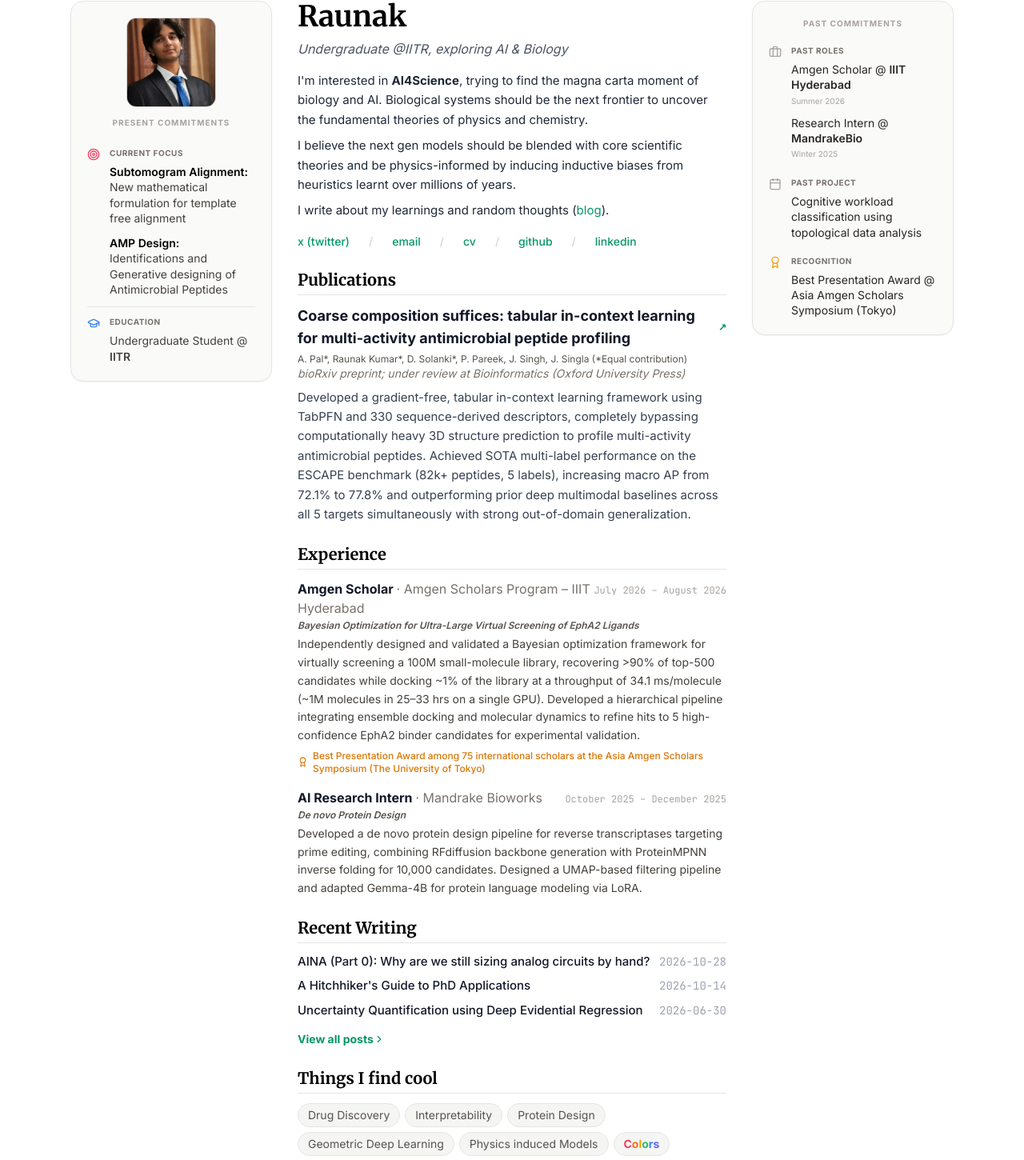
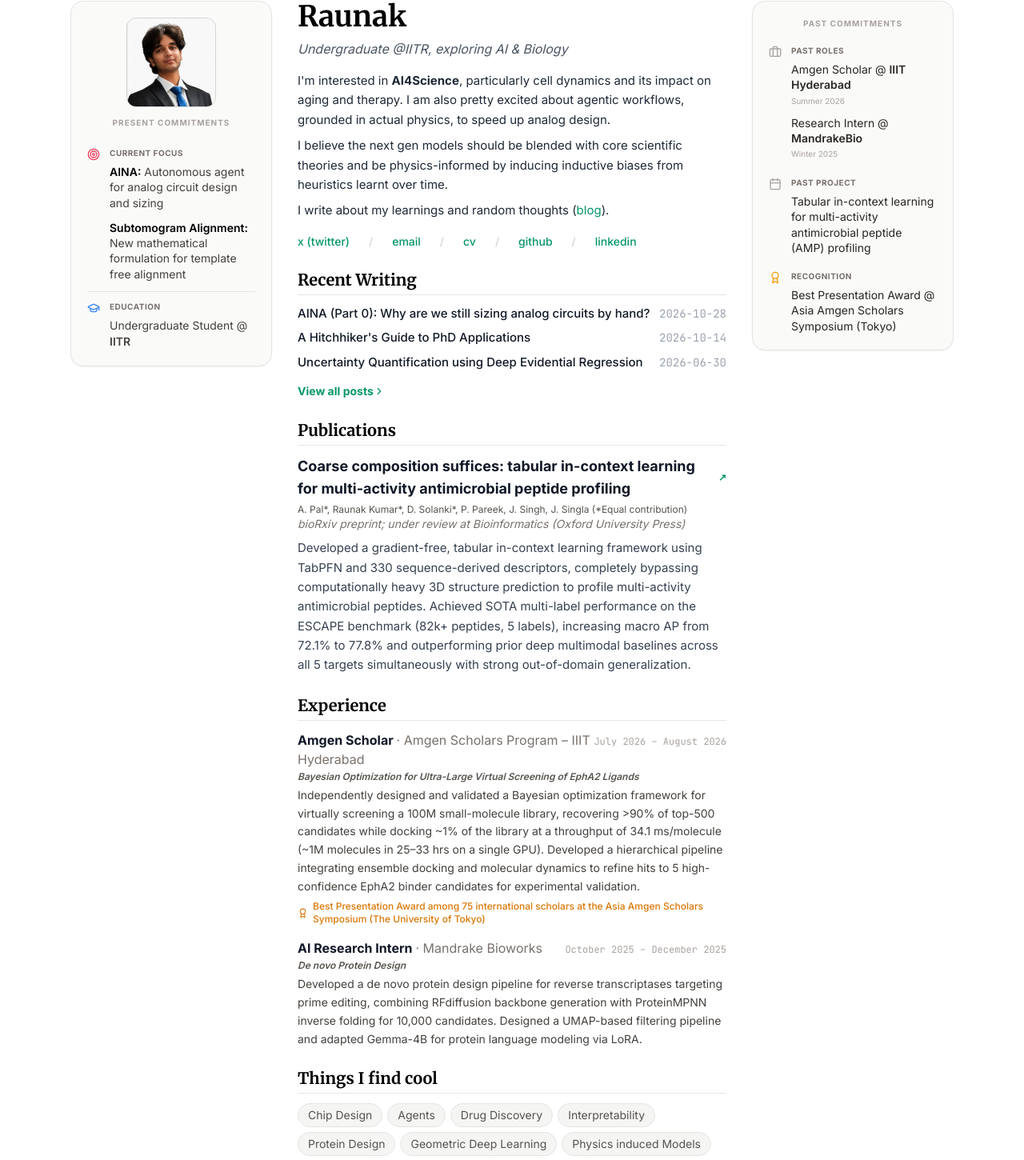
Before and after one commit to 0xGu4rdI4N/blog, a Next.js app: page / in a window 1280 px wide. Shown: the part 123-1573 px from the top of the page at 80% size. Built offline with nearby package versions, Linux system fonts and the light colour scheme.

Commit message:
feat: update portrait, focus on AINA, embed Vision Google Doc, reorder writings in navbar & homepage

```diff
--- a/src/app/page.js
+++ b/src/app/page.js
@@ -1,5 +1,3 @@
-
-
 import Link from 'next/link';
 import { getSortedPostsData } from '../lib/posts';
 import { PUBLICATIONS, EXPERIENCES } from '../lib/data';
@@ -17,7 +15,7 @@ export default function Home() {
                     <div className="bg-stone-50 dark:bg-neutral-900/50 border border-stone-200 dark:border-neutral-800 rounded-2xl p-5 shadow-sm">
                         <div className="flex flex-col items-center text-center mb-4">
                             <div className="w-28 h-28 bg-stone-200 dark:bg-neutral-800 rounded-xl mb-3 flex items-center justify-center overflow-hidden border border-stone-300 dark:border-neutral-700 shadow-inner">
-                                <img src="/blog/images/PORTRAIT.jpg" alt="Raunak" className="w-full h-full object-cover" />
+                                <img src="/blog/images/PORTRAIT.png" alt="Raunak" className="w-full h-full object-cover" />
                             </div>
                             <h2 className="text-[10px] font-bold tracking-widest uppercase text-stone-400 mb-1">Present Commitments</h2>
                         </div>
@@ -29,10 +27,12 @@ export default function Home() {
                                     <p className="font-bold text-stone-500 dark:text-stone-400 uppercase text-[10px] tracking-wider mb-1">Current Focus</p>
                                     <ul className="space-y-3 text-stone-700 dark:text-stone-300 leading-snug">
                                         <li>
-                                            <span className="font-semibold text-black dark:text-white">Subtomogram Alignment:</span> New mathematical formulation for template free alignment
+                                            <span className="font-semibold text-black dark:text-white">
+                                                <Link href="/writings/aina_part_0" className="hover:underline hover:text-emerald-600 transition-colors">AINA</Link>:
+                                            </span> Autonomous agent for analog circuit design and sizing
                                         </li>
                                         <li>
-                                            <span className="font-semibold text-black dark:text-white">AMP Design:</span> Identifications and Generative designing of Antimicrobial Peptides
+                                            <span className="font-semibold text-black dark:text-white">Subtomogram Alignment:</span> New mathematical formulation for template free alignment
                                         </li>
                                     </ul>
                                 </div>
@@ -61,10 +61,10 @@ export default function Home() {
 
                         <div className="space-y-2 text-gray-800 dark:text-gray-300 text-[15px] leading-relaxed">
                             <p>
-                                I'm interested in <strong>AI4Science</strong>, trying to find the magna carta moment of biology and AI. Biological systems should be the next frontier to uncover the fundamental theories of physics and chemistry.
+                                I'm interested in <strong>AI4Science</strong>, particularly cell dynamics and its impact on aging and therapy. I am also pretty excited about agentic workflows, grounded in actual physics, to speed up analog design.
                             </p>
                             <p>
-                                I believe the next gen models should be blended with core scientific theories and be physics-informed by inducing inductive biases from heuristics learnt over millions of years.
+                                I believe the next gen models should be blended with core scientific theories and be physics-informed by inducing inductive biases from heuristics learnt over time.
                             </p>
                             <p>
                                 I write about my learnings and random thoughts (<Link href="/writings" className="text-emerald-600 hover:underline">blog</Link>).
@@ -84,6 +84,30 @@ export default function Home() {
                             <a href="https://www.linkedin.com/in/raunak-kumar" className="hover:underline flex items-center gap-1">linkedin</a>
                         </div>
                     </header>
+
+                    {/* Recent Writing (Pushed Above) */}
+                    <section className="mb-6">
+                        <h2 className="font-serif text-xl font-bold mb-3 text-black dark:text-white border-b border-stone-200 dark:border-neutral-800 pb-1">
+                            Recent Writing
+                        </h2>
+                        <ul className="space-y-2">
+                            {recentPosts.map((post) => (
+                                <li key={post.id} className="flex flex-col sm:flex-row sm:items-baseline sm:justify-between gap-1 group text-[15px]">
+                                    <Link href={`/writings/${post.id}`} className="font-medium text-gray-900 dark:text-gray-100 group-hover:text-emerald-600 transition-colors">
+                                        {post.title}
+                                    </Link>
+                                    <span className="text-sm text-gray-400 font-mono shrink-0">
+                                        {post.date}
+                                    </span>
+                                </li>
+                            ))}
+                        </ul>
+                        <div className="mt-3">
+                            <Link href="/writings" className="inline-flex items-center text-sm font-bold text-emerald-600 hover:gap-2 transition-all">
+                                View all posts <ChevronRight size={14} />
+                            </Link>
+                        </div>
+                    </section>
 
                     {/* Publications */}
                     <section className="mb-6">
@@ -154,37 +178,13 @@ export default function Home() {
                         </section>
                     )}
 
-                    {/* Recent Writing */}
-                    <section className="mb-6">
-                        <h2 className="font-serif text-xl font-bold mb-3 text-black dark:text-white border-b border-stone-200 dark:border-neutral-800 pb-1">
-                            Recent Writing
-                        </h2>
-                        <ul className="space-y-2">
-                            {recentPosts.map((post) => (
-                                <li key={post.id} className="flex flex-col sm:flex-row sm:items-baseline sm:justify-between gap-1 group text-[15px]">
-                                    <Link href={`/writings/${post.id}`} className="font-medium text-gray-900 dark:text-gray-100 group-hover:text-emerald-600 transition-colors">
-                                        {post.title}
-                                    </Link>
-                                    <span className="text-sm text-gray-400 font-mono shrink-0">
-                                        {post.date}
-                                    </span>
-                                </li>
-                            ))}
-                        </ul>
-                        <div className="mt-3">
-                            <Link href="/writings" className="inline-flex items-center text-sm font-bold text-emerald-600 hover:gap-2 transition-all">
-                                View all posts <ChevronRight size={14} />
-                            </Link>
-                        </div>
-                    </section>
-
                     {/* Things I find cool */}
                     <section>
                         <h2 className="font-serif text-xl font-bold mb-3 text-black dark:text-white border-b border-stone-200 dark:border-neutral-800 pb-1">
                             Things I find cool
                         </h2>
                         <div className="flex flex-wrap gap-1.5">
-                            {["Drug Discovery", "Interpretability", "Protein Design", "Geometric Deep Learning", "Physics induced Models"].map(tag => (
+                            {["Chip Design", "Agents", "Drug Discovery", "Interpretability", "Protein Design", "Geometric Deep Learning", "Physics induced Models"].map(tag => (
                                 <span key={tag} className="px-3 py-1 bg-stone-100 dark:bg-neutral-900 text-stone-600 dark:text-neutral-400 rounded-full text-sm border border-stone-200 dark:border-neutral-800">
                                     {tag}
                                 </span>
@@ -230,7 +230,7 @@ export default function Home() {
                                 <div className="text-sm">
                                     <p className="font-bold text-stone-500 dark:text-stone-400 uppercase text-[10px] tracking-wider mb-1">Past Project</p>
                                     <p className="text-stone-800 dark:text-stone-200 leading-snug">
-                                        Cognitive workload classification using topological data analysis
+                                        Tabular in-context learning for multi-activity antimicrobial peptide (AMP) profiling
                                     </p>
                                 </div>
                             </div>
--- a/src/app/vision/page.js
+++ b/src/app/vision/page.js
@@ -1,4 +1,4 @@
-import { VISION } from '../../lib/data';
+import GDocEmbed from '../../components/GDocEmbed';
 
 export const metadata = {
     title: 'Vision – Raunak Kumar',
@@ -6,55 +6,22 @@ export const metadata = {
 };
 
 export default function VisionPage() {
+    const docUrl = 'https://docs.google.com/document/d/1q-27wyrcnrKmVfCMuNiwF4KutRq4HQQqR0g8buxUoOo/edit?usp=sharing';
+
     return (
-        <div className="max-w-2xl mx-auto px-6 pt-20 pb-32">
-
-            {/* Header */}
-            <div className="mb-12">
-                <h1 className="font-serif text-4xl font-bold mb-4 text-black dark:text-white">Vision</h1>
-                <p className="text-sm text-stone-400 uppercase tracking-widest font-medium">
+        <div className="max-w-5xl mx-auto px-6 pt-20 pb-24">
+            <header className="mb-8">
+                <h1 className="font-serif text-3xl font-bold text-black dark:text-white mb-2">Vision</h1>
+                <p className="text-stone-500 dark:text-stone-400 text-[15px] leading-relaxed max-w-2xl">
                     On longevity, dynamics, and the role of computation in understanding life
                 </p>
-            </div>
+            </header>
 
-            {/* Essay Body */}
-            <article className="space-y-6 text-[16px] leading-[1.85] text-gray-800 dark:text-gray-300">
-                {/* First paragraph — the library scene — pull quote treatment */}
-                <p className="font-serif text-[18px] leading-[1.8] text-gray-900 dark:text-gray-200 border-l-2 border-stone-300 dark:border-neutral-700 pl-5 italic">
-                    {VISION.paragraphs[0]}
-                </p>
-
-                {/* Rest of the essay paragraphs */}
-                {VISION.paragraphs.slice(1, 4).map((para, i) => (
-                    <p key={i}>{para}</p>
-                ))}
-
-                {/* Divider before the science section */}
-                <div className="flex items-center gap-4 py-4">
-                    <div className="h-px flex-1 bg-stone-200 dark:bg-neutral-800" />
-                    <span className="text-stone-400 text-xs uppercase tracking-widest font-medium">The Science</span>
-                    <div className="h-px flex-1 bg-stone-200 dark:bg-neutral-800" />
-                </div>
-
-                {VISION.paragraphs.slice(4).map((para, i) => (
-                    <p key={i}>{para}</p>
-                ))}
-            </article>
-
-            {/* Keywords */}
-            <div className="mt-16 pt-8 border-t border-stone-200 dark:border-neutral-800">
-                <p className="text-[10px] font-bold tracking-widest uppercase text-stone-400 mb-4">Keywords</p>
-                <div className="flex flex-wrap gap-2">
-                    {VISION.keywords.map((kw) => (
-                        <span
-                            key={kw}
-                            className="px-3 py-1 bg-stone-100 dark:bg-neutral-900 text-stone-600 dark:text-neutral-400 rounded-full text-sm border border-stone-200 dark:border-neutral-800"
-                        >
-                            {kw}
-                        </span>
-                    ))}
-                </div>
-            </div>
+            <GDocEmbed
+                title="Vision"
+                description="On longevity, dynamics, and the role of computation in understanding life"
+                docUrl={docUrl}
+            />
         </div>
     );
 }
--- a/src/components/Navbar.js
+++ b/src/components/Navbar.js
@@ -9,11 +9,11 @@ export default function Navbar() {
 
     const navItems = [
         { name: 'Home', path: '/' },
+        { name: 'Writings', path: '/writings' },
         { name: 'Research', path: '/research' },
         { name: 'Vision', path: '/vision' },
         { name: 'Notes', path: '/notes' },
         { name: 'Labs', path: '/labs' },
-        { name: 'Writings', path: '/writings' },
         { name: 'Extras', path: '/extras' },
     ];
 
```
Also changed, not shown: public/images/PORTRAIT.png (added), 1 other file (tests, documents, lock files or other folders).
